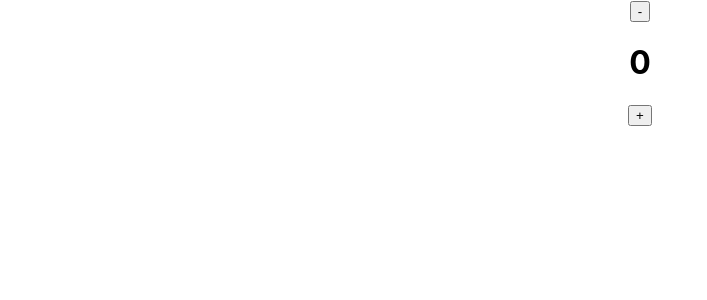
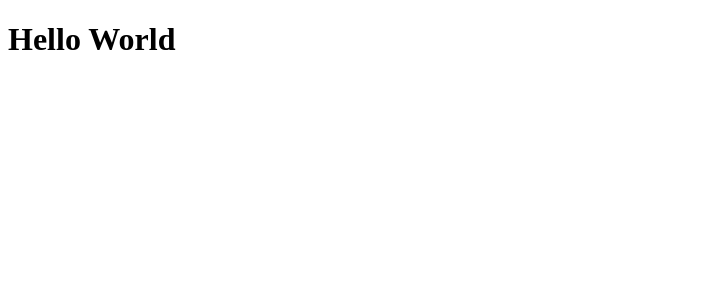
Before and after one commit to toperrrrrrrr/100DaysOfReact, a React (Create React App) app: page / in a window 1280 px wide. Shown: the top 300 px of the page, without its empty margins (0-707 px from the left). Built offline with nearby package versions, Linux system fonts and the light colour scheme.

Commit message:
start from scratch

```diff
--- a/src/App.css
+++ /dev/null
@@ -1,38 +0,0 @@
-.App {
-  text-align: center;
-}
-
-.App-logo {
-  height: 40vmin;
-  pointer-events: none;
-}
-
-@media (prefers-reduced-motion: no-preference) {
-  .App-logo {
-    animation: App-logo-spin infinite 20s linear;
-  }
-}
-
-.App-header {
-  background-color: #282c34;
-  min-height: 100vh;
-  display: flex;
-  flex-direction: column;
-  align-items: center;
-  justify-content: center;
-  font-size: calc(10px + 2vmin);
-  color: white;
-}
-
-.App-link {
-  color: #61dafb;
-}
-
-@keyframes App-logo-spin {
-  from {
-    transform: rotate(0deg);
-  }
-  to {
-    transform: rotate(360deg);
-  }
-}
--- a/src/App.js
+++ b/src/App.js
@@ -1,23 +1,14 @@
-
-import './App.css';
-
-import { useState } from 'react';
+import React from "react";
 
 const App = () => {
 
-  const [counter, setCounter] = useState(0);
+    return (
+            <div>
+                <h1>Hello World</h1>
+            </div>
+        );
 
-  const isNameShowing = false;
-
-  return (
-    <div className="App">
-
-    <button onClick={()=> setCounter(prevCount=> prevCount -1)}>-</button>
-    <h1>{counter}</h1>
-    <button onClick={()=> setCounter(prevCount=> prevCount +1)}>+</button>
-
-    </div>
-  );
 }
 
+
 export default App;
--- a/src/index.css
+++ /dev/null
@@ -1,13 +0,0 @@
-body {
-  margin: 0;
-  font-family: -apple-system, BlinkMacSystemFont, 'Segoe UI', 'Roboto', 'Oxygen',
-    'Ubuntu', 'Cantarell', 'Fira Sans', 'Droid Sans', 'Helvetica Neue',
-    sans-serif;
-  -webkit-font-smoothing: antialiased;
-  -moz-osx-font-smoothing: grayscale;
-}
-
-code {
-  font-family: source-code-pro, Menlo, Monaco, Consolas, 'Courier New',
-    monospace;
-}
--- a/src/index.js
+++ b/src/index.js
@@ -1,17 +1,5 @@
-import React from 'react';
-import ReactDOM from 'react-dom/client';
-import './index.css';
+import React from "react";
+import ReactDOM from "react-dom";
 import App from './App';
-import reportWebVitals from './reportWebVitals';
 
-const root = ReactDOM.createRoot(document.getElementById('root'));
-root.render(
-  <React.StrictMode>
-    <App />
-  </React.StrictMode>
-);
-
-// If you want to start measuring performance in your app, pass a function
-// to log results (for example: reportWebVitals(console.log))
-// or send to an analytics endpoint. Learn more: https://bit.ly/CRA-vitals
-reportWebVitals();
+ReactDOM.render(<App/>, document.getElementById('root'));
--- a/src/reportWebVitals.js
+++ /dev/null
@@ -1,13 +0,0 @@
-const reportWebVitals = onPerfEntry => {
-  if (onPerfEntry && onPerfEntry instanceof Function) {
-    import('web-vitals').then(({ getCLS, getFID, getFCP, getLCP, getTTFB }) => {
-      getCLS(onPerfEntry);
-      getFID(onPerfEntry);
-      getFCP(onPerfEntry);
-      getLCP(onPerfEntry);
-      getTTFB(onPerfEntry);
-    });
-  }
-};
-
-export default reportWebVitals;
```
Also changed, not shown: src/setupTests.js (deleted, +0 -5 lines), src/logo.svg (deleted), 1 other file (tests, documents, lock files or other folders).
